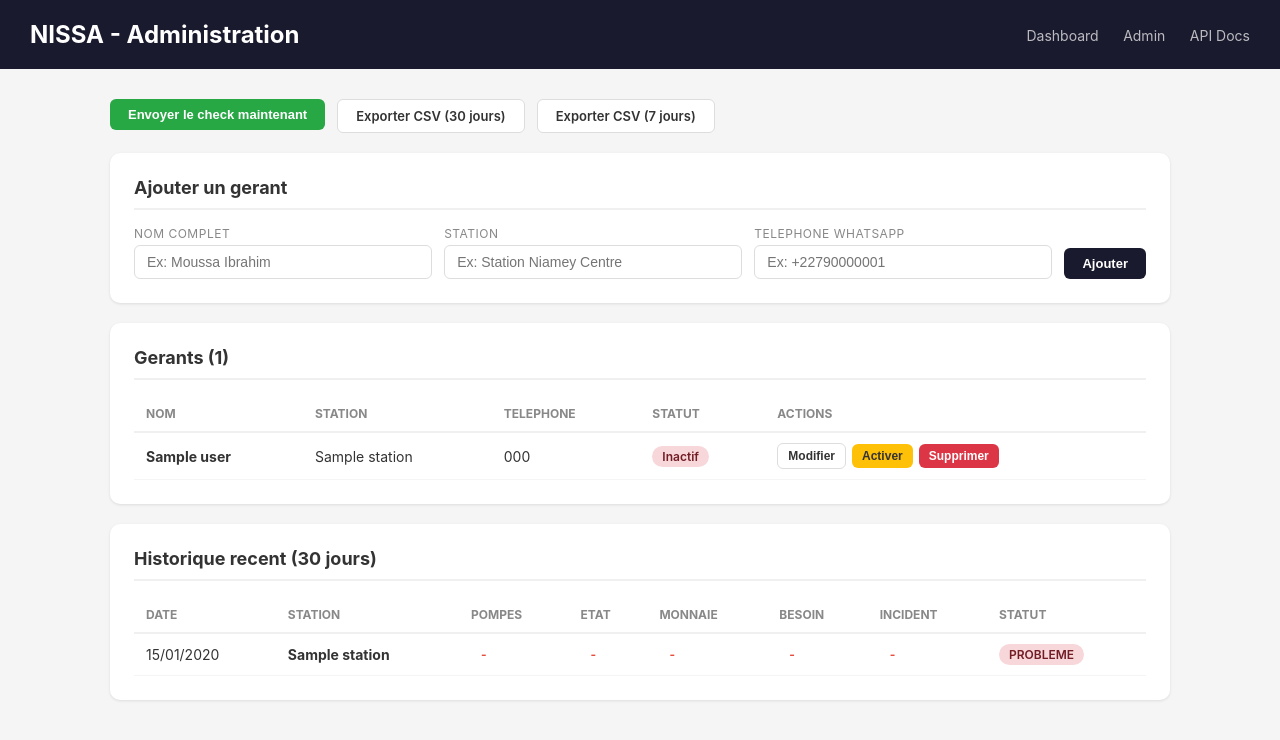
After one commit to SMOG667/Maintenance-NISSA, a FastAPI app: template app/templates/admin.html in a window 1280 px wide. The commit adds this page. Shown: the top 740 px of the page. Run offline with FastAPI, Linux system fonts and the light colour scheme; the template is opened without the code that fills it: most values are stand-ins (such as "Sample title", 1, 10 or a date in 2020).

Commit message:
Add admin panel for managing contacts, exports and manual triggers
- /admin page with full CRUD for gerants (add, edit, toggle, delete)
- Edit modal for inline modification
- CSV export (7 or 30 days)
- Manual daily check trigger button
- Response history table (last 30 days)
- Navigation bar linking dashboard, admin and API docs

Co-Authored-By: Claude Opus 4.6 (1M context) <noreply@anthropic.com>

```diff
--- a/app/main.py
+++ b/app/main.py
@@ -1,11 +1,13 @@
 """Application principale Nissa - Chatbot WhatsApp."""
 
+import csv
+import io
 import logging
 from contextlib import asynccontextmanager
 from datetime import date, timedelta
 
-from fastapi import FastAPI, Form, Depends, Request
-from fastapi.responses import HTMLResponse, PlainTextResponse
+from fastapi import FastAPI, Form, Depends, Request, Query
+from fastapi.responses import HTMLResponse, PlainTextResponse, StreamingResponse, RedirectResponse
 from fastapi.templating import Jinja2Templates
 from sqlalchemy.orm import Session as DBSession
 from twilio.twiml.messaging_response import MessagingResponse
@@ -164,41 +166,164 @@ async def list_problems(days: int = 7, db: DBSession = Depends(get_db)):
     return results
 
 
-@app.post("/api/users")
-async def add_user(
+# ─── ADMIN : GESTION DES GERANTS ─────────────────────────────────────────────
+
+
+@app.post("/admin/users/add")
+async def admin_add_user(
     phone: str = Form(...),
     name: str = Form(...),
     station: str = Form(...),
     db: DBSession = Depends(get_db),
 ):
-    """Ajoute un nouveau gerant."""
+    """Ajoute un gerant depuis le panneau admin."""
+    # Normaliser le numero
+    phone = phone.strip()
+    if not phone.startswith("whatsapp:"):
+        phone = f"whatsapp:{phone}"
+
     existing = db.query(User).filter(User.phone == phone).first()
     if existing:
-        return {"status": "error", "message": "Ce numero existe deja"}
+        return RedirectResponse(url="/admin?error=Ce+numero+existe+deja", status_code=303)
 
-    user = User(phone=phone, name=name, station=station, active=True)
+    user = User(phone=phone, name=name.strip(), station=station.strip(), active=True)
     db.add(user)
     db.commit()
-    return {"status": "ok", "user_id": user.id}
+    logger.info(f"Admin: gerant ajoute - {name} ({station})")
+    return RedirectResponse(url="/admin?success=Gerant+ajoute", status_code=303)
 
 
-# ─── DASHBOARD ────────────────────────────────────────────────────────────────
+@app.post("/admin/users/{user_id}/edit")
+async def admin_edit_user(
+    user_id: int,
+    phone: str = Form(...),
+    name: str = Form(...),
+    station: str = Form(...),
+    db: DBSession = Depends(get_db),
+):
+    """Modifie un gerant."""
+    user = db.query(User).filter(User.id == user_id).first()
+    if not user:
+        return RedirectResponse(url="/admin?error=Gerant+introuvable", status_code=303)
+
+    phone = phone.strip()
+    if not phone.startswith("whatsapp:"):
+        phone = f"whatsapp:{phone}"
+
+    user.phone = phone
+    user.name = name.strip()
+    user.station = station.strip()
+    db.commit()
+    logger.info(f"Admin: gerant modifie - {name} ({station})")
+    return RedirectResponse(url="/admin?success=Gerant+modifie", status_code=303)
+
+
+@app.post("/admin/users/{user_id}/toggle")
+async def admin_toggle_user(user_id: int, db: DBSession = Depends(get_db)):
+    """Active ou desactive un gerant."""
+    user = db.query(User).filter(User.id == user_id).first()
+    if not user:
+        return RedirectResponse(url="/admin?error=Gerant+introuvable", status_code=303)
+
+    user.active = not user.active
+    db.commit()
+    state = "active" if user.active else "desactive"
+    logger.info(f"Admin: gerant {state} - {user.name}")
+    return RedirectResponse(url="/admin?success=Gerant+{state}", status_code=303)
+
+
+@app.post("/admin/users/{user_id}/delete")
+async def admin_delete_user(user_id: int, db: DBSession = Depends(get_db)):
+    """Supprime un gerant."""
+    user = db.query(User).filter(User.id == user_id).first()
+    if not user:
+        return RedirectResponse(url="/admin?error=Gerant+introuvable", status_code=303)
+
+    name = user.name
+    db.delete(user)
+    db.commit()
+    logger.info(f"Admin: gerant supprime - {name}")
+    return RedirectResponse(url="/admin?success=Gerant+supprime", status_code=303)
+
+
+# ─── ADMIN : EXPORT CSV ──────────────────────────────────────────────────────
+
+
+@app.get("/admin/export")
+async def admin_export_csv(
+    days: int = Query(default=30),
+    db: DBSession = Depends(get_db),
+):
+    """Exporte les reponses en CSV."""
+    since = date.today() - timedelta(days=days)
+    responses = (
+        db.query(Response)
+        .filter(Response.check_date >= since)
+        .order_by(Response.check_date.desc())
+        .all()
+    )
+
+    output = io.StringIO()
+    writer = csv.writer(output, delimiter=";")
+    writer.writerow([
+        "Date", "Station", "Pompes", "Etat", "Monnaie",
+        "Besoin", "Incident", "Confirmation", "Statut",
+    ])
+
+    def b(val):
+        if val is True:
+            return "OUI"
+        if val is False:
+            return "NON"
+        return ""
+
+    for r in responses:
+        writer.writerow([
+            r.check_date.strftime("%d/%m/%Y"),
+            r.station,
+            b(r.pompes_ok),
+            b(r.etat_ok),
+            b(r.monnaie_ok),
+            b(r.besoin_ok),
+            b(r.incident_ok),
+            b(r.confirmation),
+            r.status or "",
+        ])
+
+    output.seek(0)
+    filename = f"nissa_export_{date.today().isoformat()}.csv"
+    return StreamingResponse(
+        iter([output.getvalue()]),
+        media_type="text/csv",
+        headers={"Content-Disposition": f"attachment; filename={filename}"},
+    )
+
+
+# ─── ADMIN : DECLENCHEMENT MANUEL ────────────────────────────────────────────
+
+
+@app.post("/admin/trigger-check")
+async def admin_trigger_check(db: DBSession = Depends(get_db)):
+    """Declenche le check journalier depuis l'admin."""
+    start_daily_check(db)
+    return RedirectResponse(url="/admin?success=Check+journalier+envoye", status_code=303)
+
+
+# ─── PAGES HTML ──────────────────────────────────────────────────────────────
 
 
 @app.get("/", response_class=HTMLResponse)
 async def dashboard(request: Request, db: DBSession = Depends(get_db)):
-    """Dashboard simple de suivi."""
+    """Dashboard de suivi."""
     today = date.today()
     week_ago = today - timedelta(days=7)
 
     users = db.query(User).filter(User.active == True).all()
 
-    # Reponses du jour
     today_responses = (
         db.query(Response).filter(Response.check_date == today).all()
     )
 
-    # Stats semaine
     week_responses = (
         db.query(Response)
         .filter(Response.check_date >= week_ago, Response.status != None)
@@ -209,7 +334,6 @@ async def dashboard(request: Request, db: DBSession = Depends(get_db)):
     problems_count = sum(1 for r in week_responses if r.status == "PROBLEME")
     ok_count = total_checks - problems_count
 
-    # Stations en attente aujourd'hui
     completed_stations = {r.station for r in today_responses if r.status is not None}
     all_stations = {u.station for u in users}
     pending_stations = all_stations - completed_stations
@@ -225,3 +349,32 @@ async def dashboard(request: Request, db: DBSession = Depends(get_db)):
         "pending_stations": sorted(pending_stations),
         "completed_stations": sorted(completed_stations),
     })
+
+
+@app.get("/admin", response_class=HTMLResponse)
+async def admin_panel(
+    request: Request,
+    success: str | None = None,
+    error: str | None = None,
+    db: DBSession = Depends(get_db),
+):
+    """Panneau d'administration."""
+    users = db.query(User).order_by(User.station).all()
+
+    # Historique recent
+    since = date.today() - timedelta(days=30)
+    recent_responses = (
+        db.query(Response)
+        .filter(Response.check_date >= since, Response.status != None)
+        .order_by(Response.check_date.desc())
+        .limit(50)
+        .all()
+    )
+
+    return templates.TemplateResponse("admin.html", {
+        "request": request,
+        "users": users,
+        "recent_responses": recent_responses,
+        "success": success,
+        "error": error,
+    })
--- /dev/null
+++ b/app/templates/admin.html
@@ -0,0 +1,265 @@
+<!DOCTYPE html>
+<html lang="fr">
+<head>
+    <meta charset="UTF-8">
+    <meta name="viewport" content="width=device-width, initial-scale=1.0">
+    <title>Nissa - Administration</title>
+    <style>
+        * { margin: 0; padding: 0; box-sizing: border-box; }
+        body { font-family: -apple-system, BlinkMacSystemFont, 'Segoe UI', sans-serif; background: #f5f5f5; color: #333; }
+
+        .header { background: #1a1a2e; color: white; padding: 20px 30px; display: flex; justify-content: space-between; align-items: center; }
+        .header h1 { font-size: 24px; }
+        .header nav a { color: rgba(255,255,255,0.7); text-decoration: none; margin-left: 20px; font-size: 14px; }
+        .header nav a:hover { color: white; }
+
+        .container { max-width: 1100px; margin: 30px auto; padding: 0 20px; }
+
+        .alert { padding: 12px 18px; border-radius: 8px; margin-bottom: 20px; font-size: 14px; }
+        .alert.success { background: #d4edda; color: #155724; border: 1px solid #c3e6cb; }
+        .alert.error { background: #f8d7da; color: #721c24; border: 1px solid #f5c6cb; }
+
+        .section { background: white; border-radius: 10px; padding: 24px; margin-bottom: 20px; box-shadow: 0 1px 3px rgba(0,0,0,0.1); }
+        .section h2 { font-size: 18px; margin-bottom: 16px; padding-bottom: 10px; border-bottom: 2px solid #f0f0f0; }
+
+        /* Formulaire ajout gerant */
+        .form-row { display: grid; grid-template-columns: 1fr 1fr 1fr auto; gap: 12px; align-items: end; }
+        .form-group { display: flex; flex-direction: column; }
+        .form-group label { font-size: 12px; text-transform: uppercase; color: #888; margin-bottom: 4px; letter-spacing: 0.5px; }
+        .form-group input { padding: 8px 12px; border: 1px solid #ddd; border-radius: 6px; font-size: 14px; }
+        .form-group input:focus { outline: none; border-color: #1a1a2e; }
+
+        .btn { padding: 8px 18px; border: none; border-radius: 6px; font-size: 13px; font-weight: 600; cursor: pointer; text-decoration: none; display: inline-block; text-align: center; }
+        .btn-primary { background: #1a1a2e; color: white; }
+        .btn-primary:hover { background: #2d2d4e; }
+        .btn-success { background: #28a745; color: white; }
+        .btn-success:hover { background: #218838; }
+        .btn-warning { background: #ffc107; color: #333; }
+        .btn-warning:hover { background: #e0a800; }
+        .btn-danger { background: #dc3545; color: white; }
+        .btn-danger:hover { background: #c82333; }
+        .btn-outline { background: white; color: #333; border: 1px solid #ddd; }
+        .btn-outline:hover { background: #f5f5f5; }
+        .btn-sm { padding: 5px 10px; font-size: 12px; }
+
+        /* Tableau gerants */
+        table { width: 100%; border-collapse: collapse; }
+        th { text-align: left; padding: 10px 12px; font-size: 12px; text-transform: uppercase; color: #888; border-bottom: 2px solid #f0f0f0; }
+        td { padding: 10px 12px; border-bottom: 1px solid #f5f5f5; font-size: 14px; vertical-align: middle; }
+        .actions { display: flex; gap: 6px; align-items: center; }
+
+        .badge { display: inline-block; padding: 3px 10px; border-radius: 12px; font-size: 12px; font-weight: 600; }
+        .badge.active { background: #d4edda; color: #155724; }
+        .badge.inactive { background: #f8d7da; color: #721c24; }
+        .badge.ok { background: #d4edda; color: #155724; }
+        .badge.problem { background: #f8d7da; color: #721c24; }
+        .badge.oui { color: #2ecc71; }
+        .badge.non { color: #e74c3c; font-weight: 700; }
+
+        /* Modal edition */
+        .modal-overlay { display: none; position: fixed; top: 0; left: 0; right: 0; bottom: 0; background: rgba(0,0,0,0.5); z-index: 100; justify-content: center; align-items: center; }
+        .modal-overlay.show { display: flex; }
+        .modal { background: white; border-radius: 12px; padding: 30px; width: 90%; max-width: 500px; }
+        .modal h3 { margin-bottom: 20px; }
+        .modal .form-group { margin-bottom: 14px; }
+        .modal .form-group input { width: 100%; }
+        .modal-actions { display: flex; gap: 10px; justify-content: flex-end; margin-top: 20px; }
+
+        /* Actions rapides */
+        .quick-actions { display: flex; gap: 12px; flex-wrap: wrap; margin-bottom: 20px; }
+
+        @media (max-width: 768px) {
+            .form-row { grid-template-columns: 1fr; }
+            .header { flex-direction: column; gap: 10px; }
+        }
+    </style>
+</head>
+<body>
+    <div class="header">
+        <h1>NISSA - Administration</h1>
+        <nav>
+            <a href="/">Dashboard</a>
+            <a href="/admin">Admin</a>
+            <a href="/docs">API Docs</a>
+        </nav>
+    </div>
+
+    <div class="container">
+
+        {% if success %}
+        <div class="alert success">{{ success }}</div>
+        {% endif %}
+        {% if error %}
+        <div class="alert error">{{ error }}</div>
+        {% endif %}
+
+        <!-- Actions rapides -->
+        <div class="quick-actions">
+            <form method="POST" action="/admin/trigger-check" style="display:inline;">
+                <button type="submit" class="btn btn-success" onclick="return confirm('Envoyer le check journalier maintenant ?')">Envoyer le check maintenant</button>
+            </form>
+            <a href="/admin/export?days=30" class="btn btn-outline">Exporter CSV (30 jours)</a>
+            <a href="/admin/export?days=7" class="btn btn-outline">Exporter CSV (7 jours)</a>
+        </div>
+
+        <!-- Ajouter un gerant -->
+        <div class="section">
+            <h2>Ajouter un gerant</h2>
+            <form method="POST" action="/admin/users/add">
+                <div class="form-row">
+                    <div class="form-group">
+                        <label>Nom complet</label>
+                        <input type="text" name="name" placeholder="Ex: Moussa Ibrahim" required>
+                    </div>
+                    <div class="form-group">
+                        <label>Station</label>
+                        <input type="text" name="station" placeholder="Ex: Station Niamey Centre" required>
+                    </div>
+                    <div class="form-group">
+                        <label>Telephone WhatsApp</label>
+                        <input type="text" name="phone" placeholder="Ex: +22790000001" required>
+                    </div>
+                    <button type="submit" class="btn btn-primary">Ajouter</button>
+                </div>
+            </form>
+        </div>
+
+        <!-- Liste des gerants -->
+        <div class="section">
+            <h2>Gerants ({{ users|length }})</h2>
+            {% if users %}
+            <table>
+                <thead>
+                    <tr>
+                        <th>Nom</th>
+                        <th>Station</th>
+                        <th>Telephone</th>
+                        <th>Statut</th>
+                        <th>Actions</th>
+                    </tr>
+                </thead>
+                <tbody>
+                    {% for u in users %}
+                    <tr>
+                        <td><strong>{{ u.name }}</strong></td>
+                        <td>{{ u.station }}</td>
+                        <td>{{ u.phone }}</td>
+                        <td>
+                            {% if u.active %}
+                            <span class="badge active">Actif</span>
+                            {% else %}
+                            <span class="badge inactive">Inactif</span>
+                            {% endif %}
+                        </td>
+                        <td>
+                            <div class="actions">
+                                <button class="btn btn-outline btn-sm" onclick="openEdit({{ u.id }}, '{{ u.name }}', '{{ u.station }}', '{{ u.phone }}')">Modifier</button>
+                                <form method="POST" action="/admin/users/{{ u.id }}/toggle" style="display:inline;">
+                                    <button type="submit" class="btn btn-warning btn-sm">
+                                        {{ "Desactiver" if u.active else "Activer" }}
+                                    </button>
+                                </form>
+                                <form method="POST" action="/admin/users/{{ u.id }}/delete" style="display:inline;">
+                                    <button type="submit" class="btn btn-danger btn-sm" onclick="return confirm('Supprimer {{ u.name }} ?')">Supprimer</button>
+                                </form>
+                            </div>
+                        </td>
+                    </tr>
+                    {% endfor %}
+                </tbody>
+            </table>
+            {% else %}
+            <p style="color: #888; padding: 20px 0;">Aucun gerant enregistre.</p>
+            {% endif %}
+        </div>
+
+        <!-- Historique recent -->
+        <div class="section">
+            <h2>Historique recent (30 jours)</h2>
+            {% if recent_responses %}
+            <table>
+                <thead>
+                    <tr>
+                        <th>Date</th>
+                        <th>Station</th>
+                        <th>Pompes</th>
+                        <th>Etat</th>
+                        <th>Monnaie</th>
+                        <th>Besoin</th>
+                        <th>Incident</th>
+                        <th>Statut</th>
+                    </tr>
+                </thead>
+                <tbody>
+                    {% for r in recent_responses %}
+                    <tr>
+                        <td>{{ r.check_date.strftime("%d/%m/%Y") }}</td>
+                        <td><strong>{{ r.station }}</strong></td>
+                        <td><span class="badge {{ 'oui' if r.pompes_ok else 'non' }}">{{ 'OUI' if r.pompes_ok else ('NON' if r.pompes_ok == false else '-') }}</span></td>
+                        <td><span class="badge {{ 'oui' if r.etat_ok else 'non' }}">{{ 'OUI' if r.etat_ok else ('NON' if r.etat_ok == false else '-') }}</span></td>
+                        <td><span class="badge {{ 'oui' if r.monnaie_ok else 'non' }}">{{ 'OUI' if r.monnaie_ok else ('NON' if r.monnaie_ok == false else '-') }}</span></td>
+                        <td><span class="badge {{ 'oui' if r.besoin_ok else 'non' }}">{{ 'OUI' if r.besoin_ok else ('NON' if r.besoin_ok == false else '-') }}</span></td>
+                        <td><span class="badge {{ 'oui' if r.incident_ok else 'non' }}">{{ 'OUI' if r.incident_ok else ('NON' if r.incident_ok == false else '-') }}</span></td>
+                        <td>
+                            {% if r.status == 'OK' %}
+                            <span class="badge ok">OK</span>
+                            {% elif r.status == 'PROBLEME' %}
+                            <span class="badge problem">PROBLEME</span>
+                            {% else %}
+                            <span class="badge">-</span>
+                            {% endif %}
+                        </td>
+                    </tr>
+                    {% endfor %}
+                </tbody>
+            </table>
+            {% else %}
+            <p style="color: #888; padding: 20px 0;">Aucun historique disponible.</p>
+            {% endif %}
+        </div>
+    </div>
+
+    <!-- Modal edition gerant -->
+    <div class="modal-overlay" id="editModal">
+        <div class="modal">
+            <h3>Modifier le gerant</h3>
+            <form method="POST" id="editForm">
+                <div class="form-group">
+                    <label>Nom complet</label>
+                    <input type="text" name="name" id="editName" required>
+                </div>
+                <div class="form-group">
+                    <label>Station</label>
+                    <input type="text" name="station" id="editStation" required>
+                </div>
+                <div class="form-group">
+                    <label>Telephone WhatsApp</label>
+                    <input type="text" name="phone" id="editPhone" required>
+                </div>
+                <div class="modal-actions">
+                    <button type="button" class="btn btn-outline" onclick="closeEdit()">Annuler</button>
+                    <button type="submit" class="btn btn-primary">Enregistrer</button>
+                </div>
+            </form>
+        </div>
+    </div>
+
+    <script>
+        function openEdit(id, name, station, phone) {
+            document.getElementById('editForm').action = '/admin/users/' + id + '/edit';
+            document.getElementById('editName').value = name;
+            document.getElementById('editStation').value = station;
+            document.getElementById('editPhone').value = phone;
+            document.getElementById('editModal').classList.add('show');
+        }
+
+        function closeEdit() {
+            document.getElementById('editModal').classList.remove('show');
+        }
+
+        document.getElementById('editModal').addEventListener('click', function(e) {
+            if (e.target === this) closeEdit();
+        });
+    </script>
+</body>
+</html>
```
Also changed, not shown: app/templates/dashboard.html (+14 -5 lines).
